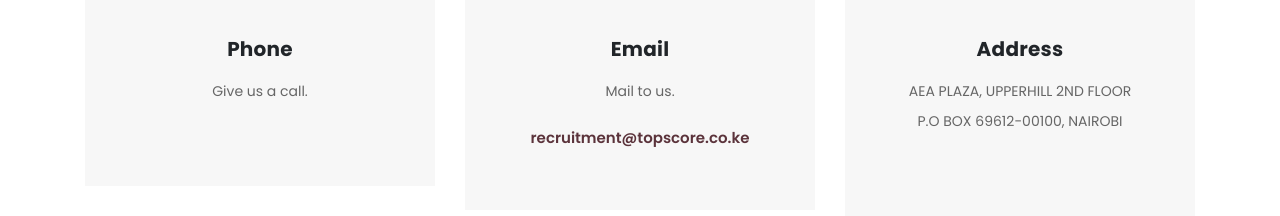
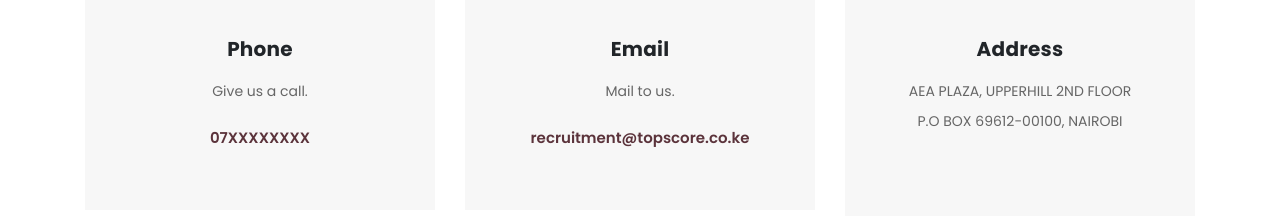
Before and after one commit to rucomrada/topscore, a plain HTML site: page index.html in a window 1280 px wide. Shown: the part 7021-7237 px from the top of the page. Drawn offline with nearby package versions, Linux system fonts and the light colour scheme.

Commit message:
Update index.html

```diff
--- a/index.html
+++ b/index.html
@@ -583,7 +583,7 @@
               <i class="fa fa-phone"></i>
               <h4>Phone</h4>
               <p>Give us a call.</p>
-              <a href="#"></a>
+              <a href="#">07XXXXXXXX</a>
             </div>
           </div>
           <div class="col-md-4">
@@ -803,4 +803,5 @@
 
 </body>
 
+
 </html>
```
